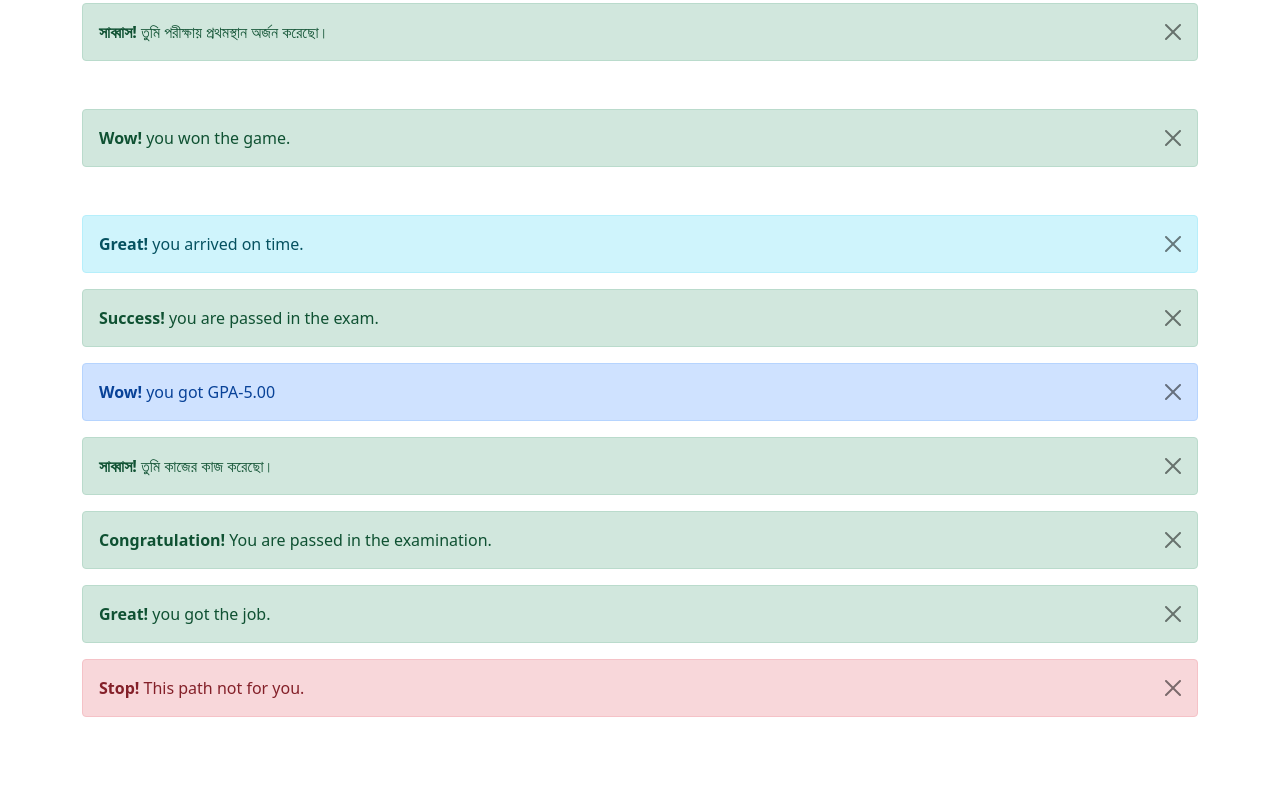
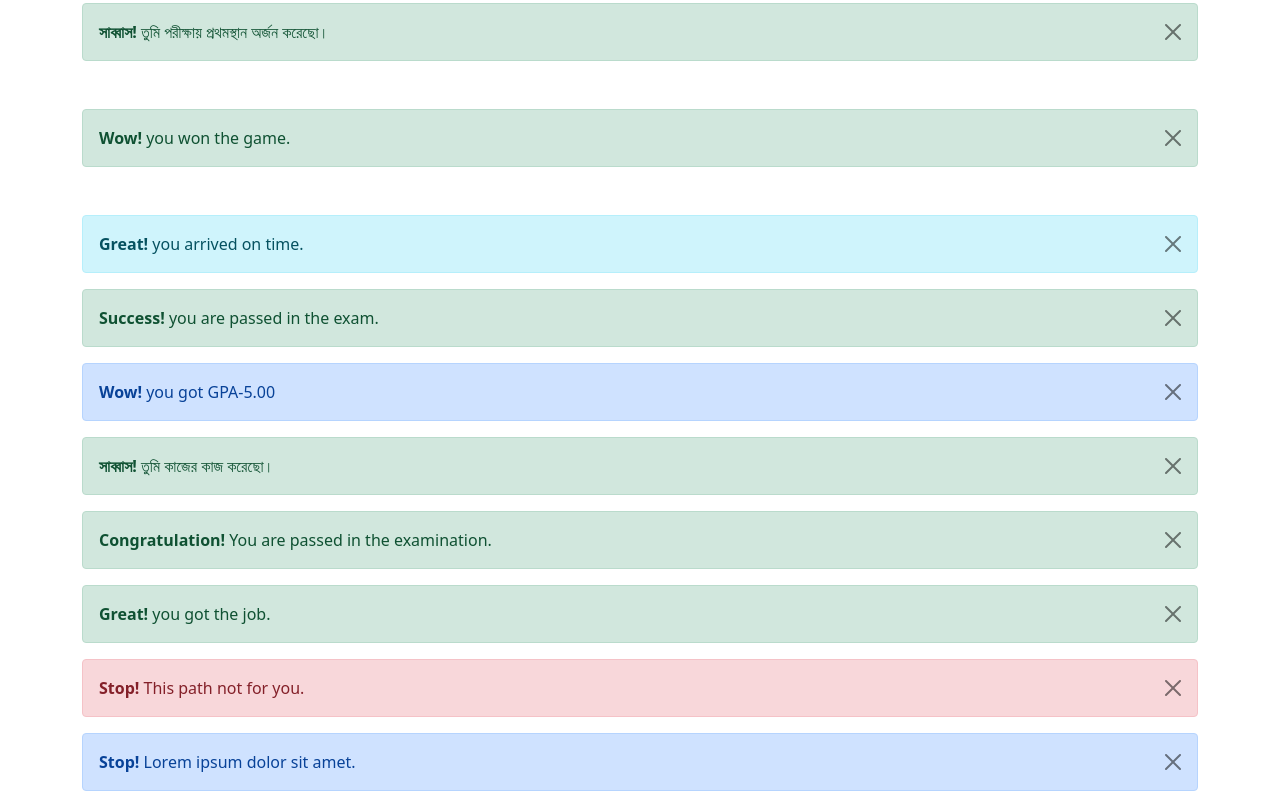
Before and after one commit to TheCreativeMind77/bootstrap_alerts, a plain HTML site: page index.html in a window 1280 px wide. Shown: the part 315-1122 px from the top of the page. Before the commit the page ends 1048 px from the top, so only its background shows below. Drawn offline with nearby package versions, Linux system fonts and the light colour scheme.

Commit message:
7th commit

```diff
--- a/index.html
+++ b/index.html
@@ -103,6 +103,13 @@
         </div>
     </div>
 
+    <div class="container mt-2">
+        <div class="alert alert-primary alert-dismissible fade show" >
+            <button class="btn-close"data-bs-dismiss="alert"></button>
+            <strong>Stop!</strong> Lorem ipsum dolor sit amet.
+        </div>
+    </div>
+
 
     <script src="https://cdn.jsdelivr.net/npm/bootstrap@5.0.2/dist/js/bootstrap.bundle.min.js" integrity="sha384-MrcW6ZMFYlzcLA8Nl+NtUVF0sA7MsXsP1UyJoMp4YLEuNSfAP+JcXn/tWtIaxVXM" crossorigin="anonymous"></script>
 
```
